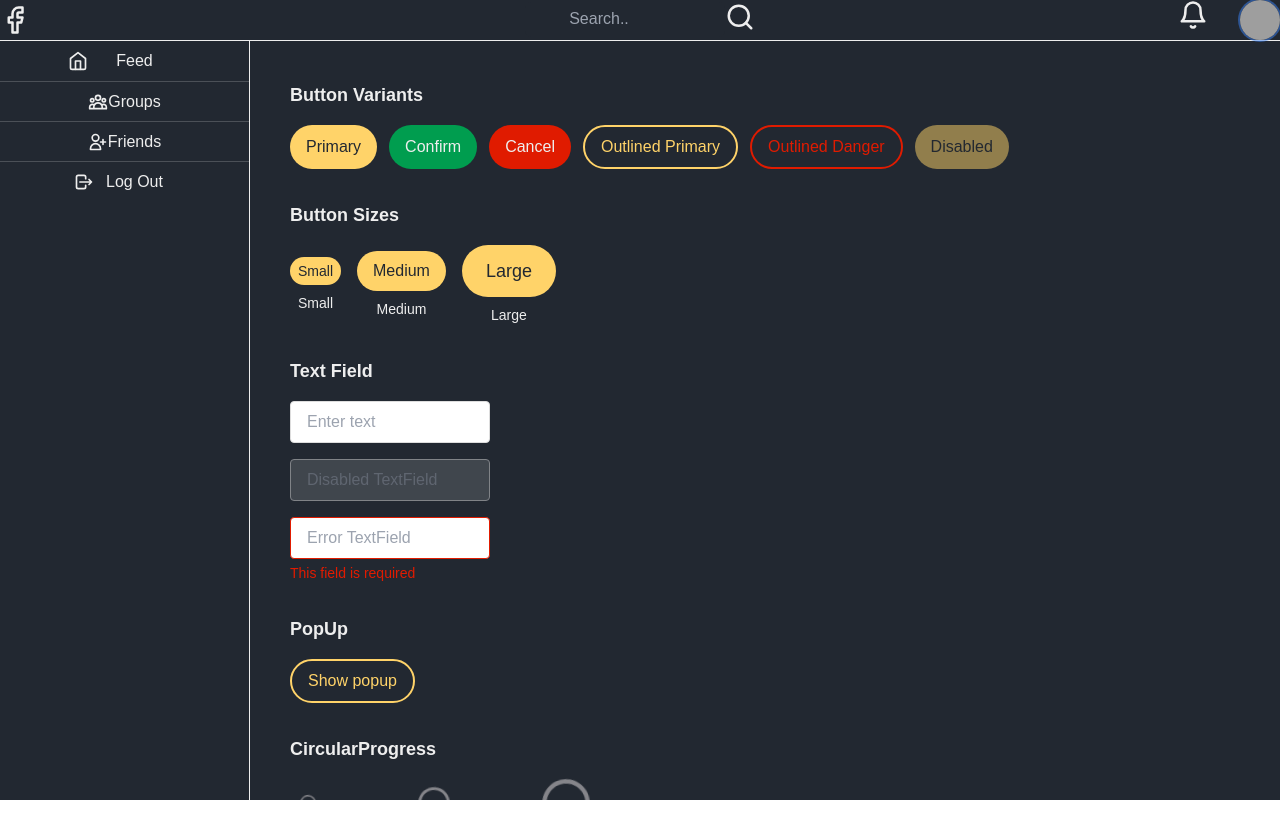
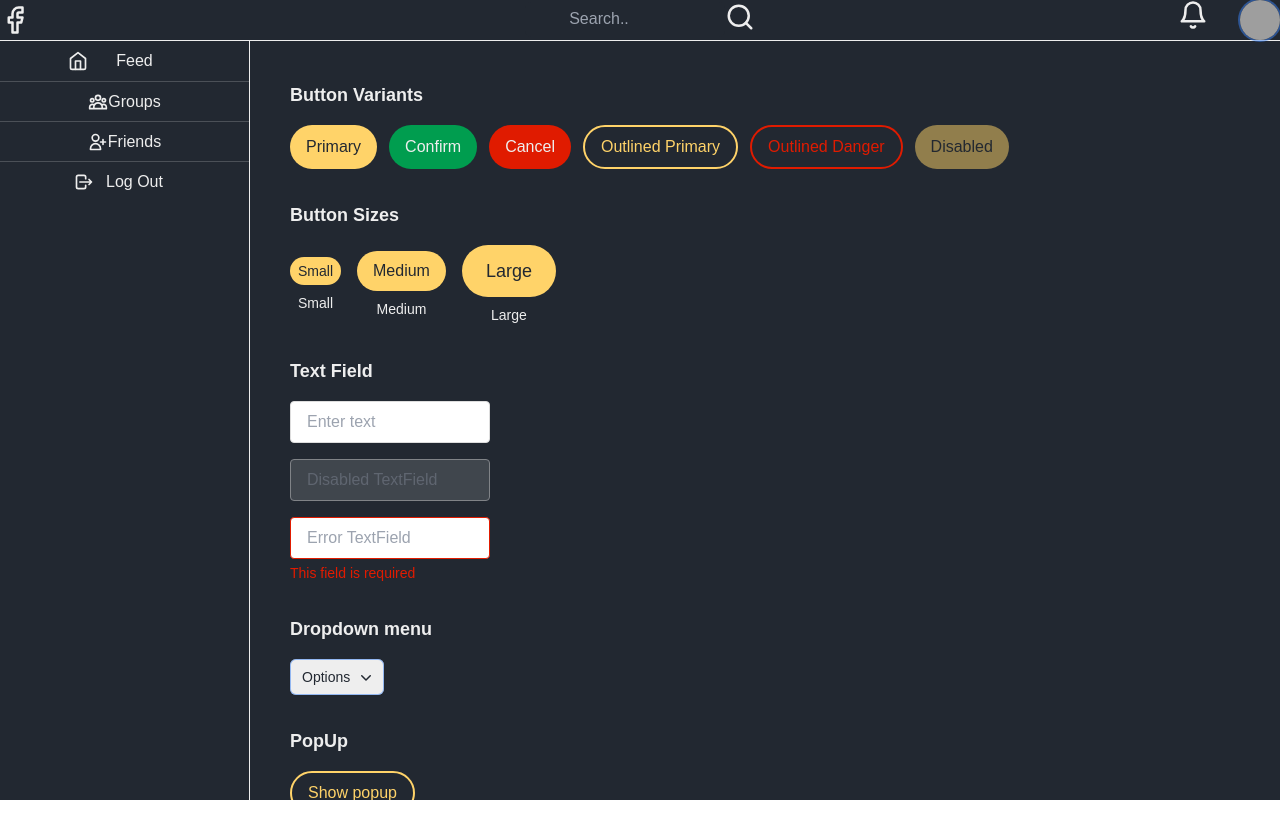
Before and after one commit to tuan-ho-rmit/-cosc2769-asm2, a React (Vite) app in the folder frontend/: page /config in a window 1280 px wide. Shown: the top 838 px of the page. Built offline with nearby package versions, Linux system fonts and the light colour scheme; grey boxes are pictures that could not be loaded; a web font is replaced by a local one.

Commit message:
add dropdown menu component

```diff
--- /dev/null
+++ b/frontend/src/components/dropdown-menu/index.jsx
@@ -0,0 +1,57 @@
+import React from 'react';
+import PropTypes from 'prop-types';
+import { Menu, MenuButton, MenuItems, MenuItem } from '@headlessui/react';
+import { ChevronDownIcon } from '@heroicons/react/20/solid';
+
+const DropdownMenu = ({ title, items, icon: Icon, position = 'bottom-right' }) => {
+
+    const positionClasses = {
+        'top-right': 'origin-top-right bottom-full right-0 mt-2',
+        'bottom-left': 'origin-bottom-left top-full left-0 mt-2',
+        'top-left': 'origin-top-left bottom-full left-0 mt-2',
+        'bottom-right': 'origin-bottom-right top-full right-0 mt-2',
+    };
+
+    return (
+        <Menu as="div" className="relative inline-block text-left">
+            <div>
+                <MenuButton className="inline-flex w-full justify-center gap-x-1.5 rounded-md bg-white text-black px-3 py-2 text-sm text-gray-900 shadow-sm ring-1 ring-inset ring-gray-300 hover:bg-gray-50">
+                    {title}
+                    {Icon ? <Icon aria-hidden="true" className="-mr-1 h-5 w-5 text-gray-500" /> : <ChevronDownIcon aria-hidden="true" className="-mr-1 h-5 w-5 text-gray-500" />}
+                </MenuButton>
+            </div>
+
+            <MenuItems
+                transition
+                className={`absolute z-10 w-56 rounded-md bg-white text-black shadow-lg ring-1 ring-black ring-opacity-5 transition focus:outline-none data-[closed]:scale-95 data-[closed]:transform data-[closed]:opacity-0 data-[enter]:duration-100 data-[leave]:duration-75 data-[enter]:ease-out data-[leave]:ease-in ${positionClasses[position]}`}
+            >
+                <div className="py-1">
+                    {items.map((item, index) => (
+                        <MenuItem
+                            key={index}
+                            as="div"
+                            className="block px-4 py-2 text-sm text-gray-700 hover:bg-gray-200 cursor-pointer hover:bg-grey-400"
+                            onClick={item.onClick}
+                        >
+                            {item.label}
+                        </MenuItem>
+                    ))}
+                </div>
+            </MenuItems>
+        </Menu>
+    );
+};
+
+DropdownMenu.propTypes = {
+    title: PropTypes.string.isRequired,
+    icon: PropTypes.elementType,
+    items: PropTypes.arrayOf(
+        PropTypes.shape({
+            label: PropTypes.oneOfType([PropTypes.string, PropTypes.element]).isRequired,
+            onClick: PropTypes.func,
+        })
+    ).isRequired,
+    position: PropTypes.oneOf(['top-right', 'bottom-left', 'top-left', 'bottom-right']),
+};
+
+export default DropdownMenu;
--- a/frontend/src/pages/config-page/index.jsx
+++ b/frontend/src/pages/config-page/index.jsx
@@ -7,10 +7,17 @@
 import CircularProgress from '../../components/CircularProgress';
 import Tooltip from '../../components/tooltip';
 import IcLock from './IcLock';
+import DropdownMenu from '../../components/dropdown-menu';
 
 export default function ConfigPage() {
   const popUpConfig = usePopUp();
   const popUpLockAccount = usePopUp();
+  const menuItems = [
+    { label: 'Account settings', onClick: () => console.log('Account settings') },
+    { label: 'Support', onClick: () => console.log('Support') },
+    { label: 'License', onClick: () => console.log('License') },
+    { label: 'Sign out', onClick: () => console.log('Sign out') },
+  ];
 
   return (
     <div className="mt-10 ml-10 mr-10 mb-10">
@@ -50,6 +57,13 @@
         placeholder="Error TextField"
         error="This field is required"
         style={{ maxWidth: '200px' }}
+      />
+
+      <h4 className="text-lg font-bold mt-8 mb-4">Dropdown menu</h4>
+      <DropdownMenu
+        title="Options"
+        items={menuItems}
+        position="bottom-left"
       />
 
       <h4 className="text-lg font-bold mt-8 mb-4">PopUp</h4>
```
